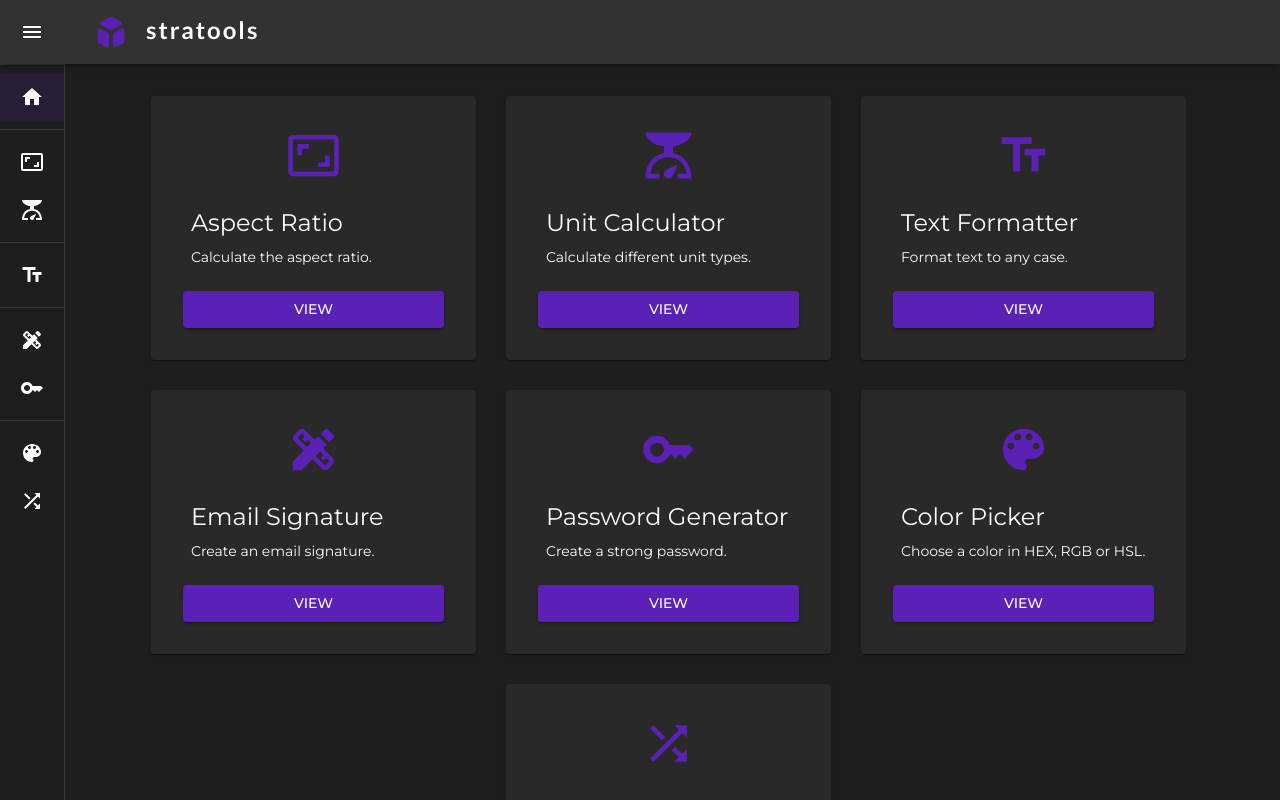
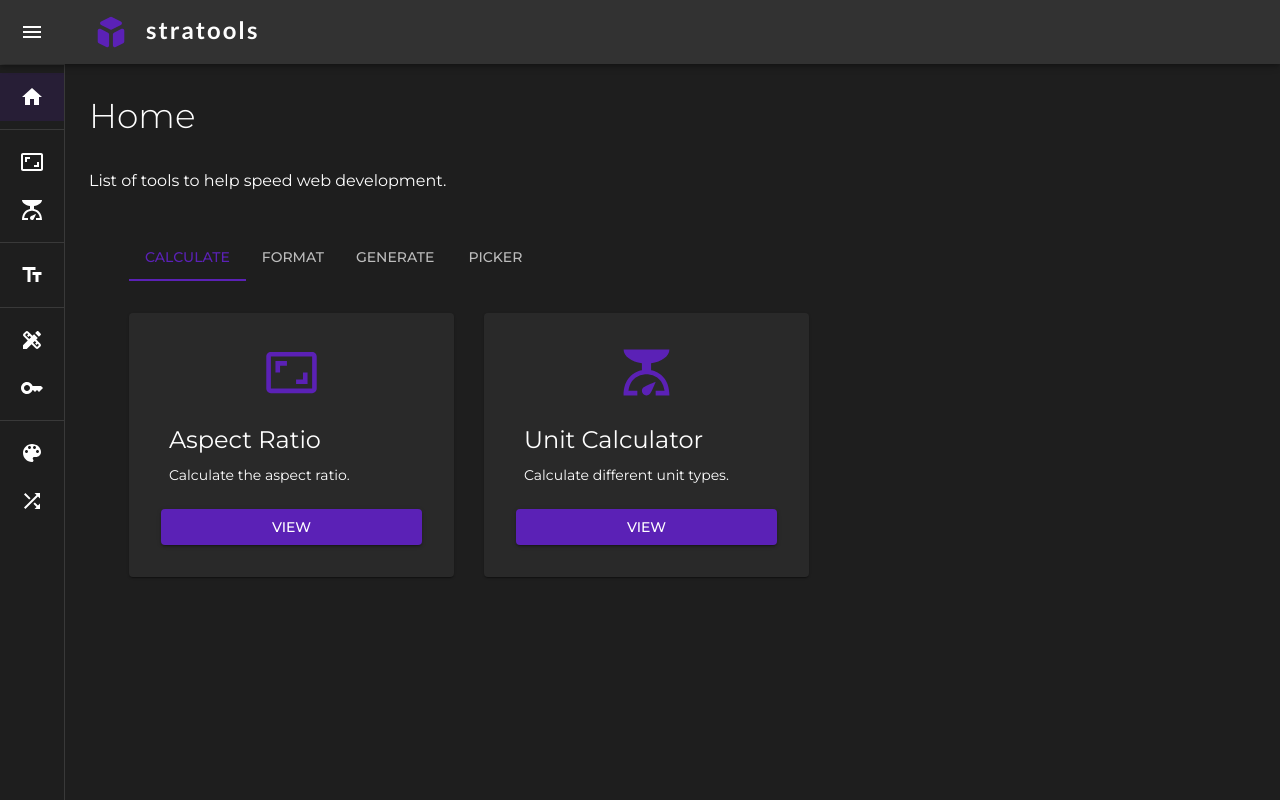
Before and after one commit to huffmanks/tools-nextjs, a Next.js app: page / in a window 1280 px wide. Shown: the top 800 px of the page. Built offline with nearby package versions, Linux system fonts and the light colour scheme.

Commit message:
homepage and page desc

```diff
--- /dev/null
+++ b/components/Home/CardLinks.jsx
@@ -0,0 +1,58 @@
+import Link from 'next/link'
+
+import { Box, Button, Card, CardActions, CardContent, IconButton, Typography } from '@mui/material'
+
+const CardLinks = ({ routes }) => {
+    return (
+        <>
+            {routes.map(({ key, path, homeName, icon, description }) => (
+                <Card
+                    key={key}
+                    color='secondary'
+                    sx={{
+                        flex: '0 0 100%',
+                        maxWidth: 345,
+                        padding: 3,
+                        '@media (min-width:450px)': {
+                            flex: '0 0 325px',
+                        },
+                    }}>
+                    <Box
+                        sx={{
+                            display: 'flex',
+                            justifyContent: 'center',
+                            alignItems: 'center',
+                        }}>
+                        <Link href={path} passHref={true}>
+                            <IconButton
+                                aria-label={homeName}
+                                color='primary'
+                                sx={{
+                                    '& svg': {
+                                        fontSize: '55px',
+                                    },
+                                }}>
+                                {icon}
+                            </IconButton>
+                        </Link>
+                    </Box>
+                    <CardContent>
+                        <Typography gutterBottom variant='h5' component='div'>
+                            {homeName}
+                        </Typography>
+                        <Typography variant='body2'>{description}</Typography>
+                    </CardContent>
+                    <CardActions>
+                        <Link href={path} passHref={true} style={{ width: '100%', textDecoration: 'none' }}>
+                            <Button variant='contained' fullWidth>
+                                View
+                            </Button>
+                        </Link>
+                    </CardActions>
+                </Card>
+            ))}
+        </>
+    )
+}
+
+export default CardLinks
--- /dev/null
+++ b/components/Home/TabPanel.jsx
@@ -0,0 +1,34 @@
+import { Box } from '@mui/material'
+
+export const TabPanel = ({ children, value, index }) => {
+    return (
+        <div role='tabpanel' hidden={value !== index} id={`tabpanel-${index}`} aria-labelledby={`tab-${index}`}>
+            {value === index && (
+                <Box
+                    sx={{
+                        display: 'flex',
+                        flexWrap: 'wrap',
+                        alignItems: 'center',
+                        justifyContent: {
+                            xs: 'center',
+                            sm: 'flex-start',
+                        },
+                        gap: '30px',
+                        marginLeft: {
+                            xs: 0,
+                            sm: '40px',
+                        },
+                    }}>
+                    {children}
+                </Box>
+            )}
+        </div>
+    )
+}
+
+export const a11yProps = (index) => {
+    return {
+        id: `tab-${index}`,
+        'aria-controls': `tabpanel-${index}`,
+    }
+}
--- a/pages/calculate/aspect-ratio/index.jsx
+++ b/pages/calculate/aspect-ratio/index.jsx
@@ -1,7 +1,7 @@
 import { useAspectRatioFormControls } from '../../../hooks/useAspectRatioFormControls'
 import { initialValues } from '../../../constants/aspectRatio'
 
-import { Grid } from '@mui/material'
+import { Grid, Typography } from '@mui/material'
 
 import SEO from '../../../components/layout/SEO'
 import PageTitle from '../../../components/layout/PageTitle'
@@ -16,6 +16,10 @@ const AspectRatio = () => {
             <SEO description='Calculate the aspect ratio.' title='Aspect Ratio Calculator' url='/calculate/aspect-ratio' imageUrl='/aspect-ratio.png' />
             <PageTitle>Aspect Ratio Calculator</PageTitle>
 
+            <Typography paragraph mb={5}>
+                Calculate the aspect ratio.
+            </Typography>
+
             <Grid container spacing={5} alignItems='start'>
                 <AspectForm values={values} errors={errors} handleFocus={handleFocus} handleChange={handleChange} handleBlur={handleBlur} />
 
--- a/pages/calculate/units/index.jsx
+++ b/pages/calculate/units/index.jsx
@@ -1,4 +1,6 @@
 import { useUnitCalculatorFormControls } from '../../../hooks/useUnitCalculatorFormControls'
+
+import { Typography } from '@mui/material'
 
 import SEO from '../../../components/layout/SEO'
 import PageTitle from '../../../components/layout/PageTitle'
@@ -14,6 +16,10 @@ const UnitCalculator = () => {
             <SEO description='Calculate different unit types.' title='Unit Calculator' url='/calculate/units' imageUrl='/unit-calculator.png' />
             <PageTitle>Unit Calculator</PageTitle>
 
+            <Typography paragraph mb={5}>
+                Calculate different unit types.
+            </Typography>
+
             {!isLoading ? (
                 <>
                     <UnitInputs values={values} currentUnits={currentUnits} handleChange={handleChange} handleFocus={handleFocus} />
--- a/pages/format/text/index.jsx
+++ b/pages/format/text/index.jsx
@@ -1,6 +1,6 @@
 import { useTextFormatterFormControls } from '../../../hooks/useTextFormatterFormControls'
 
-import { Grid } from '@mui/material'
+import { Grid, Typography } from '@mui/material'
 
 import SEO from '../../../components/layout/SEO'
 import PageTitle from '../../../components/layout/PageTitle'
@@ -16,6 +16,10 @@ const TextFormatter = () => {
             <SEO description='Format text to any case.' title='Text Formatter' url='/format/text' imageUrl='/text-formatter.png' />
             <PageTitle>Text Formatter</PageTitle>
 
+            <Typography paragraph mb={5}>
+                Format text to any case.
+            </Typography>
+
             <Grid container spacing={5}>
                 <Textarea values={values} handleChange={handleChange} handleClear={handleClear} />
                 <ActionGroup values={values} saved={saved} checkAll={checkAll} handleChange={handleChange} handleCheckAll={handleCheckAll} handleReset={handleReset} handleSave={handleSave} />
--- a/pages/generate/password/index.jsx
+++ b/pages/generate/password/index.jsx
@@ -4,7 +4,7 @@ import { useFormControls } from '../../../hooks/useFormControls'
 import { generatePassword } from '../../../utilities/generatePassword'
 import { initialValues } from '../../../constants/passwordGenerator'
 
-import { Box, Button, Stack } from '@mui/material'
+import { Box, Button, Stack, Typography } from '@mui/material'
 
 import KeyIcon from '@mui/icons-material/Key'
 
@@ -28,6 +28,10 @@ const PasswordGenerator = () => {
         <>
             <SEO description='Create a strong password.' title='Password Generator' url='/generate/password' imageUrl='/password-generator.png' />
             <PageTitle>Password Generator</PageTitle>
+
+            <Typography paragraph mb={5}>
+                Create a strong password.
+            </Typography>
 
             <Stack direction={{ xs: 'column', lg: 'row' }} sx={{ gap: '0 64px' }}>
                 <div>
--- a/pages/index.js
+++ b/pages/index.js
@@ -1,68 +1,49 @@
-import Link from 'next/link'
+import { useState } from 'react'
 
-import { allRoutes } from '../constants/routes'
+import { calculateRoutes, formatRoutes, generateRoutes, pickerRoutes } from '../constants/routes'
 
-import { Box, Button, Card, CardActions, CardContent, IconButton, Typography } from '@mui/material'
+import { Box, Tab, Tabs, Typography } from '@mui/material'
+
 import SEO from '../components/layout/SEO'
+import PageTitle from '../components/layout/PageTitle'
+import { a11yProps, TabPanel } from '../components/Home/TabPanel'
+import CardLinks from '../components/Home/CardLinks'
 
 const Home = () => {
+    const [value, setValue] = useState(0)
+
+    const handleChange = (_, newValue) => {
+        setValue(newValue)
+    }
     return (
         <>
             <SEO description='List of tools to help speed web development.' title='Home' url='/' />
-            <Box
-                sx={{
-                    display: 'flex',
-                    flexWrap: 'wrap',
-                    justifyContent: 'center',
-                    alignItems: 'center',
-                    gap: '30px',
-                }}>
-                {allRoutes.map(({ key, path, homeName, icon, description }) => (
-                    <Card
-                        key={key}
-                        color='secondary'
-                        sx={{
-                            flex: '0 0 100%',
-                            maxWidth: 345,
-                            padding: 3,
-                            '@media (min-width:450px)': {
-                                flex: '0 0 325px',
-                            },
-                        }}>
-                        <Box
-                            sx={{
-                                display: 'flex',
-                                justifyContent: 'center',
-                                alignItems: 'center',
-                            }}>
-                            <Link href={path} passHref={true}>
-                                <IconButton
-                                    aria-label={homeName}
-                                    color='primary'
-                                    sx={{
-                                        '& svg': {
-                                            fontSize: '55px',
-                                        },
-                                    }}>
-                                    {icon}
-                                </IconButton>
-                            </Link>
-                        </Box>
-                        <CardContent>
-                            <Typography gutterBottom variant='h5' component='div'>
-                                {homeName}
-                            </Typography>
-                            <Typography variant='body2'>{description}</Typography>
-                        </CardContent>
-                        <CardActions>
-                            <Link href={path} passHref={true} style={{ width: '100%', textDecoration: 'none' }}>
-                                <Button variant='contained' fullWidth>
-                                    View
-                                </Button>
-                            </Link>
-                        </CardActions>
-                    </Card>
-                ))}
+
+            <PageTitle>Home</PageTitle>
+            <Typography paragraph mb={5}>
+                List of tools to help speed web development.
+            </Typography>
+
+            <Box sx={{ width: '100%' }}>
+                <Tabs variant='scrollable' scrollButtons allowScrollButtonsMobile value={value} onChange={handleChange} aria-label='tabs for pages' sx={{ marginBottom: 4 }}>
+                    <Tab label='Calculate' {...a11yProps(0)} />
+                    <Tab label='Format' {...a11yProps(1)} />
+                    <Tab label='Generate' {...a11yProps(2)} />
+                    <Tab label='Picker' {...a11yProps(3)} />
+                </Tabs>
+
+                <TabPanel value={value} index={0}>
+                    <CardLinks routes={calculateRoutes} />
+                </TabPanel>
+                <TabPanel value={value} index={1}>
+                    <CardLinks routes={formatRoutes} />
+                </TabPanel>
+                <TabPanel value={value} index={2}>
+                    <CardLinks routes={generateRoutes} />
+                </TabPanel>
+                <TabPanel value={value} index={3}>
+                    <CardLinks routes={pickerRoutes} />
+                </TabPanel>
             </Box>
         </>
     )
--- a/pages/picker/color/index.jsx
+++ b/pages/picker/color/index.jsx
@@ -39,6 +39,10 @@ const ColorPicker = () => {
             <SEO description='Choose a color in HEX, RGB or HSL.' title='Color Picker' url='/picker/color' imageUrl='/color-picker.png' />
             <PageTitle>Color Picker</PageTitle>
 
+            <Typography paragraph mb={5}>
+                Choose a color in HEX, RGB or HSL.
+            </Typography>
+
             <Colord color={color} onChange={setColor} />
 
             <ColorForm convertedColors={convertedColors} handleColor={handleColor} />
--- a/pages/picker/random/index.jsx
+++ b/pages/picker/random/index.jsx
@@ -1,6 +1,8 @@
 import { useState } from 'react'
 
 import { initialValues, megaMillionsValues, powerballValues } from '../../../constants/randomPicker'
+
+import { Typography } from '@mui/material'
 
 import SEO from '../../../components/layout/SEO'
 import PageTitle from '../../../components/layout/PageTitle'
@@ -47,6 +49,10 @@ const RandomPicker = () => {
             <SEO description='Get a random number or item from a list.' title='Random Picker' url='/picker/random' imageUrl='/random-generator.png' />
             <PageTitle>Random Picker</PageTitle>
 
+            <Typography paragraph mb={5}>
+                Get a random number or item from a list.
+            </Typography>
+
             <Panel panelId='panel1' panelTitle='Numbers' expanded={expanded} handlePanel={handlePanel}>
                 <NumberPicker values={values} handleChange={handleChange} setValues={setValues} />
             </Panel>
```
Also changed, not shown: public/sw.js, 2 other files (tests, documents, lock files or other folders).
